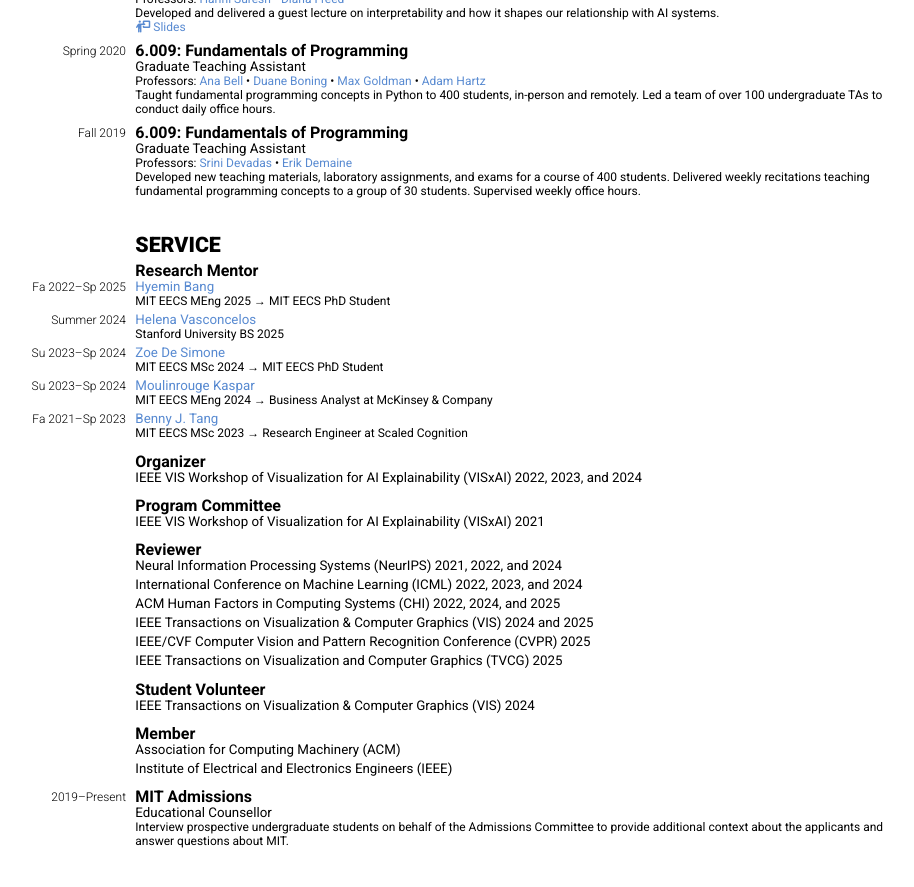
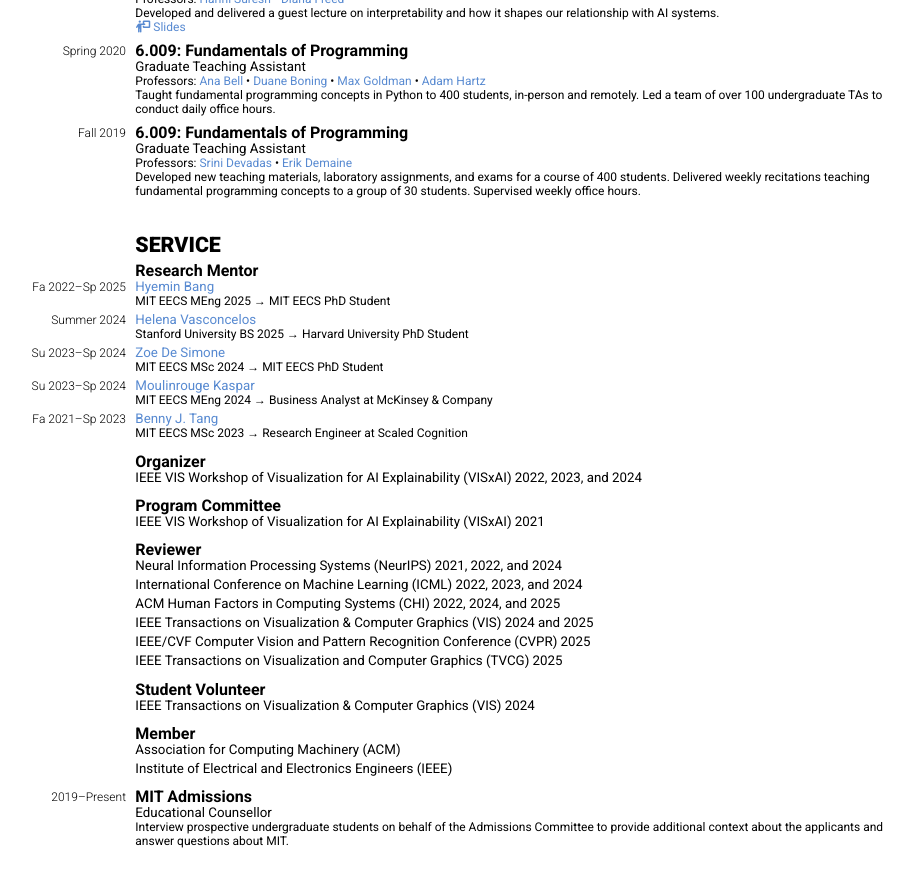
Before and after one commit to aboggust/aboggust.github.io, a Jekyll site: the page built from cv.markdown, in a window 1280 px wide and 900 px high, scrolled down 3909 px. Shown: the top 887 px of the window, without its empty margins (185-1099 px from the left). Built offline with Jekyll 4.4.1, drawn with Linux system fonts in a browser that asks for light colours; nearby versions of some CDN libraries.

Commit message:
Update student current positions

```diff
--- a/_data/students.yml
+++ b/_data/students.yml
@@ -27,3 +27,4 @@
   degree: BS
   graduation-date: 2025-05-30
   duration: Summer 2024
+  current-position: Harvard University PhD Student
```
